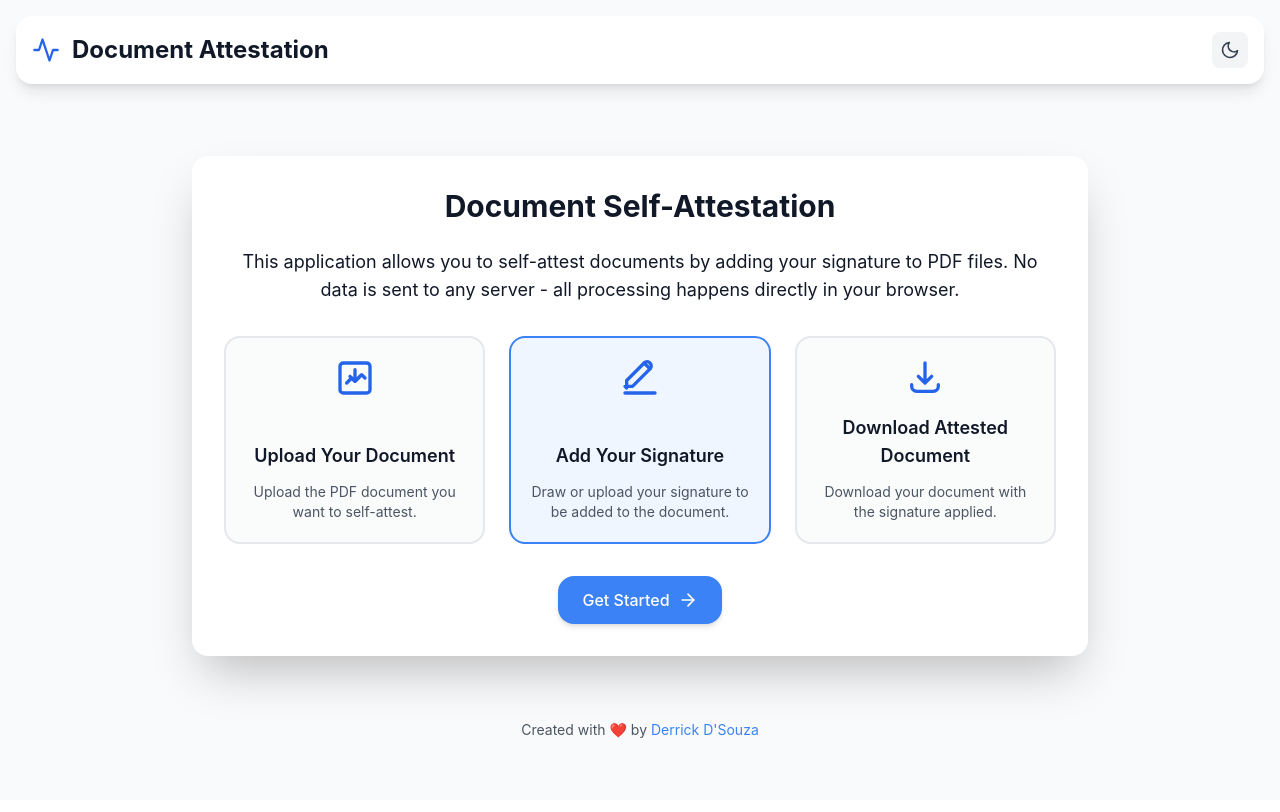
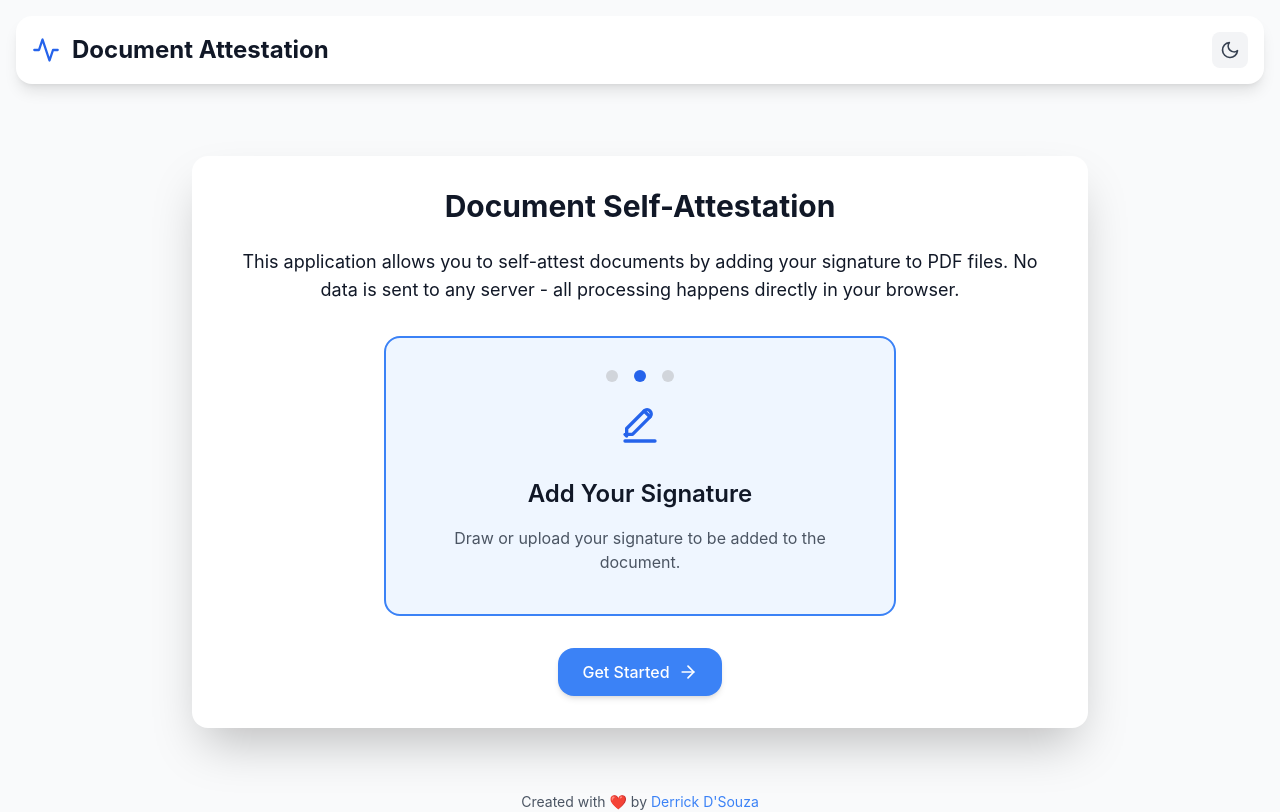
Before and after one commit to derrick070/selfattest, a React (Vite) app: page / in a window 1280 px wide. Built offline with nearby package versions, Linux system fonts and the light colour scheme.

Commit message:
aesthetic changes

```diff
--- a/src/components/layout/Footer.tsx
+++ b/src/components/layout/Footer.tsx
@@ -10,7 +10,7 @@ const Footer: React.FC<FooterProps> = ({ darkMode }) => {
       <p className={`mt-6 sm:mt-8 text-xs sm:text-sm text-center ${darkMode ? 'text-gray-400' : 'text-gray-600'}`}>
         Created with ❤️ by
         <a
-          href="https://github.com/derrick070"
+          href="https://www.linkedin.com/in/derrick-dsouza-007"
           target="_blank"
           rel="noopener noreferrer"
           className={`${darkMode ? 'text-blue-300 hover:text-blue-200' : 'text-blue-500 hover:text-blue-600'} no-underline hover:underline ml-1`}
--- a/src/components/ui/ExplanationSection.tsx
+++ b/src/components/ui/ExplanationSection.tsx
@@ -71,30 +71,45 @@ const ExplanationSection: React.FC<ExplanationSectionProps> = ({
             No data is sent to any server - all processing happens directly in your browser.
           </p>
 
-          {/* Bento grid for steps */}
-          <div className="grid grid-cols-1 md:grid-cols-3 gap-4 sm:gap-6">
-            {steps.map((step, index) => (
-              <div
-                key={index}
-                className={`p-5 rounded-2xl border-2 transition-all duration-300 ease-in-out h-full flex flex-col ${
-                  activeStep === index
-                    ? `${darkMode ? 'border-blue-500 bg-blue-900/20' : 'border-blue-500 bg-blue-50'}`
-                    : `${darkMode ? 'border-gray-700 bg-gray-800/50' : 'border-gray-200 bg-gray-50/80'}`
-                }`}
-              >
-                <div className="flex flex-col items-center text-center h-full justify-between">
-                  <div className={`mb-4 transition-transform duration-500 ease-in-out ${
-                    activeStep === index ? 'transform-gpu animate-bounce' : ''
-                  }`}>
-                    {step.icon}
+          {/* Single animated step box */}
+          <div className="w-full max-w-lg mx-auto">
+            <div
+              className={`p-6 sm:p-8 rounded-2xl border-2 transition-all duration-300 ease-in-out flex flex-col ${
+                darkMode ? 'border-blue-500 bg-blue-900/20' : 'border-blue-500 bg-blue-50'
+              } min-h-[250px] sm:min-h-[280px]`}
+            >
+              {/* Step indicator dots */}
+              <div className="flex justify-center mb-4 sm:mb-6">
+                {steps.map((_, index) => (
+                  <div
+                    key={index}
+                    className={`w-2 h-2 sm:w-3 sm:h-3 rounded-full mx-1 sm:mx-2 transition-colors ${
+                      activeStep === index
+                        ? darkMode ? 'bg-blue-400' : 'bg-blue-600'
+                        : darkMode ? 'bg-gray-600' : 'bg-gray-300'
+                    }`}
+                  />
+                ))}
+              </div>
+
+              {/* Animated content */}
+              <div className="flex-1 flex flex-col items-center justify-between">
+                <div
+                  className="flex flex-col items-center text-center transition-opacity duration-500 ease-in-out animate-fadeIn w-full"
+                  key={activeStep} /* Key forces re-render on step change */
+                >
+                  <div className="mb-6 sm:mb-8 transform-gpu animate-bounce">
+                    {steps[activeStep].icon}
                   </div>
                   <div>
-                    <h3 className="text-lg font-semibold mb-3">{step.title}</h3>
-                    <p className={`text-sm ${darkMode ? 'text-gray-300' : 'text-gray-600'}`}>{step.description}</p>
+                    <h3 className="text-xl sm:text-2xl font-semibold mb-3 sm:mb-4">{steps[activeStep].title}</h3>
+                    <p className={`text-sm sm:text-base ${darkMode ? 'text-gray-300' : 'text-gray-600'}`}>
+                      {steps[activeStep].description}
+                    </p>
                   </div>
                 </div>
               </div>
-            ))}
+            </div>
           </div>
         </div>
 
--- a/src/index.css
+++ b/src/index.css
@@ -3,8 +3,10 @@
 @import 'tailwindcss/components';
 @import 'tailwindcss/utilities';
 
+@import url('https://fonts.googleapis.com/css2?family=Poppins:wght@300;400;500;600;700&display=swap');
+
 :root {
-  font-family: Inter, system-ui, Avenir, Helvetica, Arial, sans-serif;
+  font-family: 'Poppins', system-ui, -apple-system, BlinkMacSystemFont, sans-serif;
   line-height: 1.5;
   font-weight: 400;
 
@@ -20,7 +22,7 @@
 
 html, body {
   margin: 0;
-  font-family: -apple-system, BlinkMacSystemFont, 'Segoe UI', 'Roboto', 'Oxygen',
+  font-family: 'Poppins', -apple-system, BlinkMacSystemFont, 'Segoe UI', 'Roboto', 'Oxygen',
     'Ubuntu', 'Cantarell', 'Fira Sans', 'Droid Sans', 'Helvetica Neue',
     sans-serif;
   -webkit-font-smoothing: antialiased;
--- a/tailwind.config.js
+++ b/tailwind.config.js
@@ -6,7 +6,23 @@ export default {
   ],
   darkMode: 'class', // Enable class-based dark mode
   theme: {
-    extend: {},
+    fontFamily: {
+      sans: ['Poppins', 'system-ui', '-apple-system', 'BlinkMacSystemFont', 'sans-serif'],
+    },
+    extend: {
+      animation: {
+        'fadeIn': 'fadeIn 0.5s ease-in-out',
+      },
+      keyframes: {
+        fadeIn: {
+          '0%': { opacity: '0' },
+          '100%': { opacity: '1' },
+        },
+      },
+      fontFamily: {
+        'cursive': ['Brush Script MT', 'cursive'],
+      },
+    },
   },
   plugins: [],
 }
```
